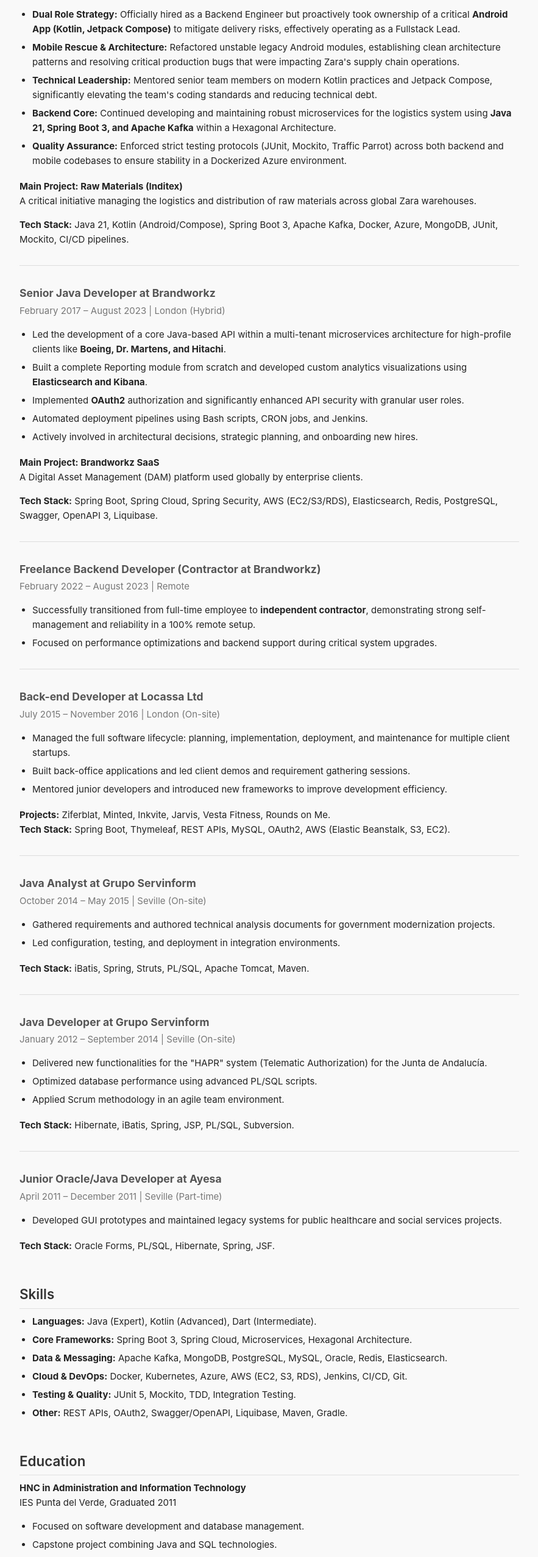
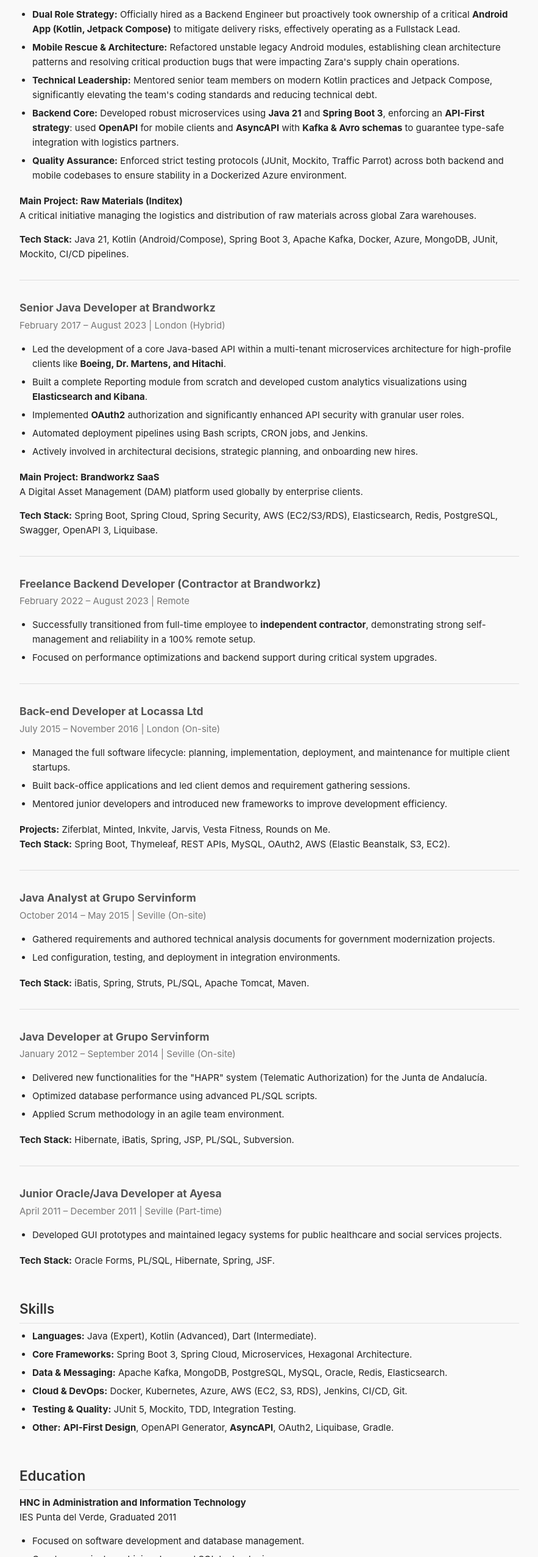
Before and after one commit to pedrazamiguez/pedrazamiguez.github.io, a plain HTML site: page index.html in a window 1280 px wide. Shown: the part 828-3382 px from the top of the page at 61% size, without its empty margins (198-1081 px from the left). Drawn offline with Linux system fonts and the light colour scheme; a script that the page names is missing; files whose address does not match are found by name.

Commit message:
Added OpenAPI, api-first and asyncAPI

```diff
--- a/index.html
+++ b/index.html
@@ -397,7 +397,7 @@
 <li><strong>Dual Role Strategy:</strong> Officially hired as a Backend Engineer but proactively took ownership of a critical <strong>Android App (Kotlin, Jetpack Compose)</strong> to mitigate delivery risks, effectively operating as a Fullstack Lead.</li>
 <li><strong>Mobile Rescue &amp; Architecture:</strong> Refactored unstable legacy Android modules, establishing clean architecture patterns and resolving critical production bugs that were impacting Zara's supply chain operations.</li>
 <li><strong>Technical Leadership:</strong> Mentored senior team members on modern Kotlin practices and Jetpack Compose, significantly elevating the team's coding standards and reducing technical debt.</li>
-<li><strong>Backend Core:</strong> Continued developing and maintaining robust microservices for the logistics system using <strong>Java 21, Spring Boot 3, and Apache Kafka</strong> within a Hexagonal Architecture.</li>
+<li><strong>Backend Core:</strong> Developed robust microservices using <strong>Java 21</strong> and <strong>Spring Boot 3</strong>, enforcing an <strong>API-First strategy</strong>: used <strong>OpenAPI</strong> for mobile clients and <strong>AsyncAPI</strong> with <strong>Kafka &amp; Avro schemas</strong> to guarantee type-safe integration with logistics partners.</li>
 <li><strong>Quality Assurance:</strong> Enforced strict testing protocols (JUnit, Mockito, Traffic Parrot) across both backend and mobile codebases to ensure stability in a Dockerized Azure environment.</li>
 </ul>
 <p><strong>Main Project: Raw Materials (Inditex)</strong><br>
@@ -464,7 +464,7 @@
 <li><strong>Data &amp; Messaging:</strong> Apache Kafka, MongoDB, PostgreSQL, MySQL, Oracle, Redis, Elasticsearch.</li>
 <li><strong>Cloud &amp; DevOps:</strong> Docker, Kubernetes, Azure, AWS (EC2, S3, RDS), Jenkins, CI/CD, Git.</li>
 <li><strong>Testing &amp; Quality:</strong> JUnit 5, Mockito, TDD, Integration Testing.</li>
-<li><strong>Other:</strong> REST APIs, OAuth2, Swagger/OpenAPI, Liquibase, Maven, Gradle.</li>
+<li><strong>Other:</strong> <strong>API-First Design</strong>, OpenAPI Generator, <strong>AsyncAPI</strong>, OAuth2, Liquibase, Gradle.</li>
 </ul>
 <h2 id="education">Education</h2>
 <p><strong>HNC in Administration and Information Technology</strong><br>
```
Also changed, not shown: 2 other files.
